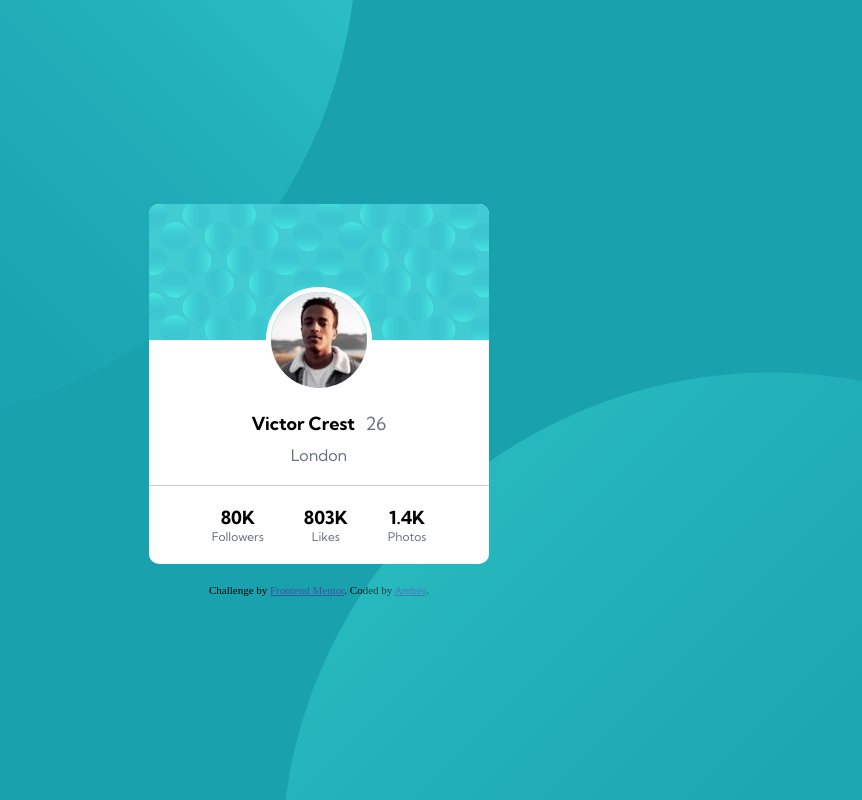
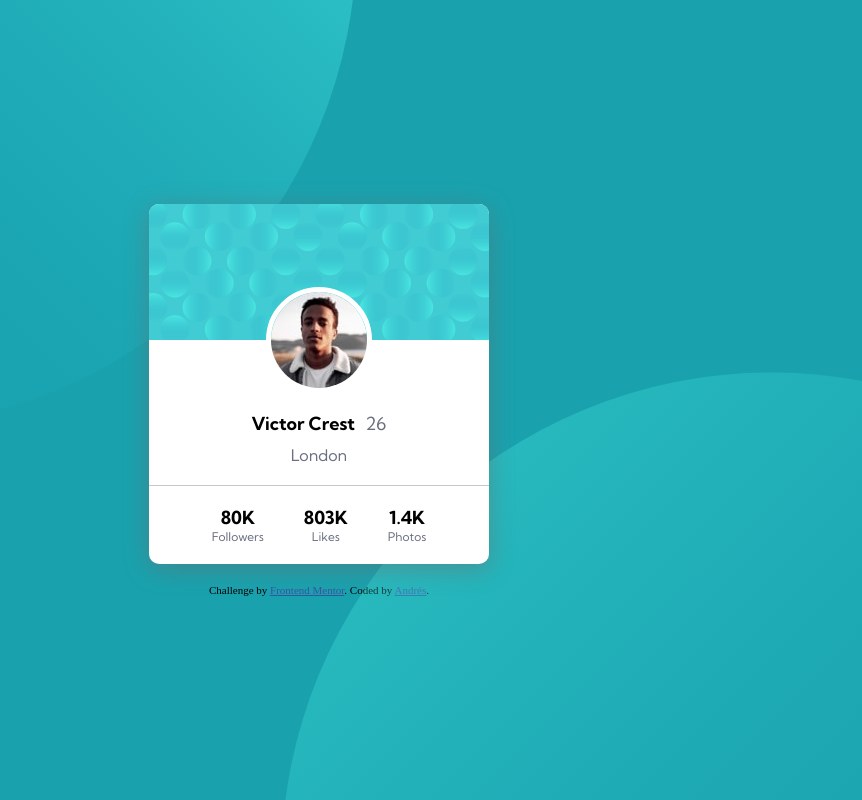
Before and after one commit to AnsAjxup/profile-card-component-main-FM, a plain HTML site: page index.html in a window 1280 px wide. Shown: the whole page, without its empty margins (321-1183 px from the left). Drawn offline with Linux system fonts and the light colour scheme.

Commit message:
box shadow a la card

```diff
--- a/css/style.css
+++ b/css/style.css
@@ -50,6 +50,7 @@ main{
     z-index: 2;
     text-align: center;
     position: relative;
+    box-shadow: 0 5px 25px #6b6b6b7e;
 }
 .card__img-banner{
     width: 100%;
```
